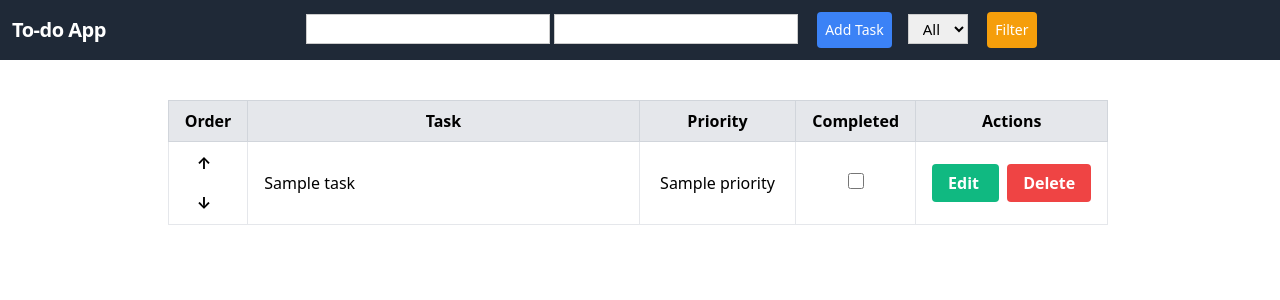
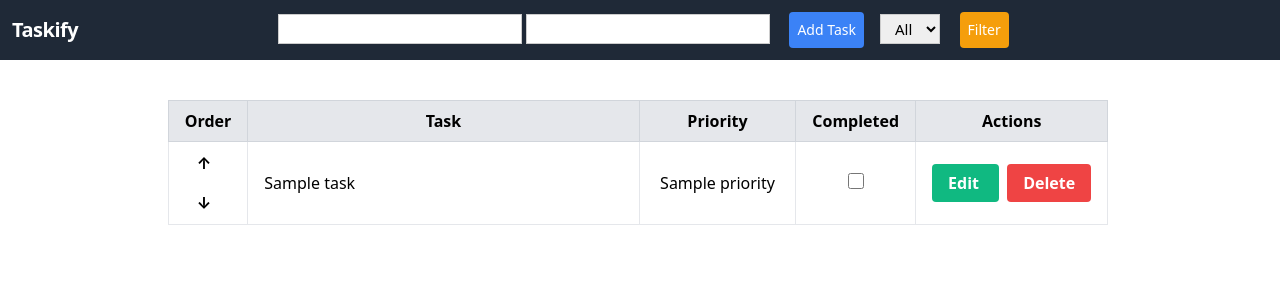
Before and after one commit to ConnorAlbert/Taskify, a Django app: template todoapp/todos/templates/todos/index.html in a window 1280 px wide. Shown: the top 300 px of the page. Run offline with Django 4.2, Linux system fonts and the light colour scheme; the template is opened without the code that fills it: most values are stand-ins (such as "Sample title", 1, 10 or a date in 2020); form fields are guessed from the names that the template uses.

Commit message:
Update index.html

```diff
--- a/todoapp/todos/templates/todos/index.html
+++ b/todoapp/todos/templates/todos/index.html
@@ -8,7 +8,7 @@
   <title>Taskify</title>
   <nav class="flex items-center justify-between flex-wrap bg-gray-800 p-3">
     <div class="flex items-center flex-shrink-0 text-white mr-6">
-      <span class="font-semibold text-xl tracking-tight pr-44">To-do App</span>
+      <span class="font-semibold text-xl tracking-tight pr-44">Taskify</span>
     </div>
     <div class="block lg:hidden">
       <button
```
